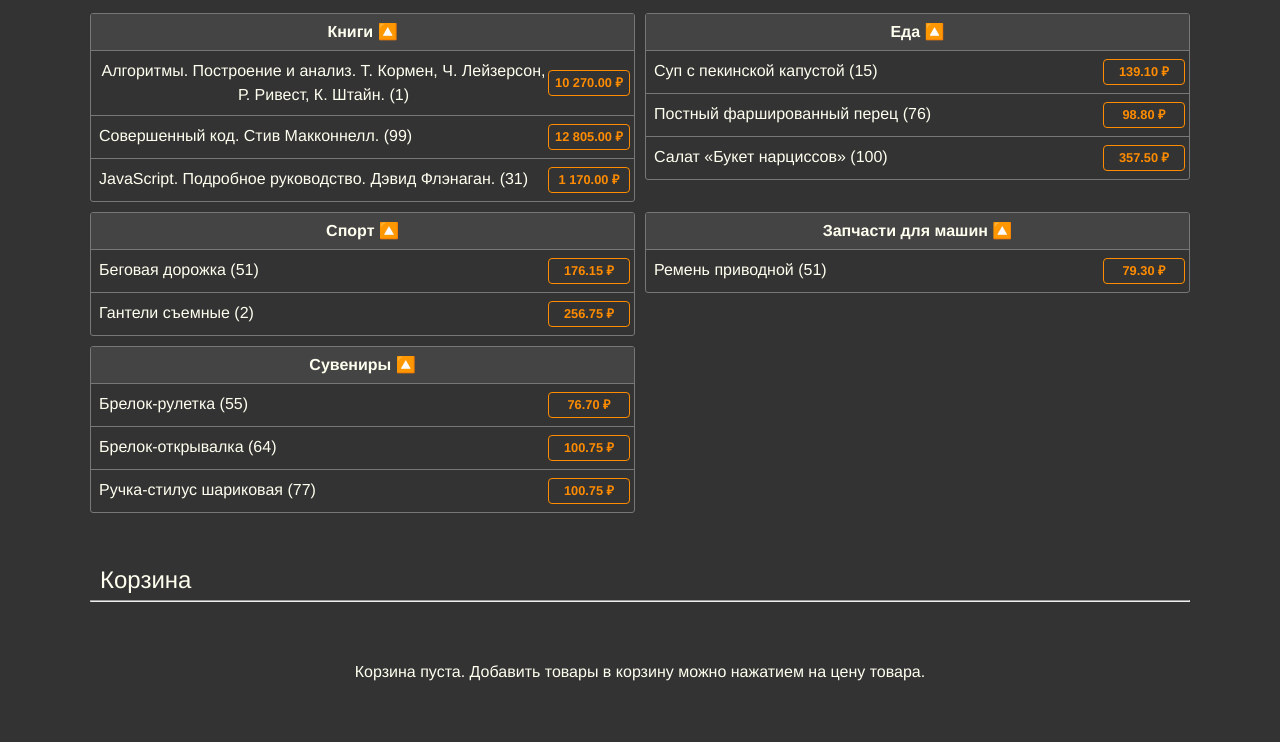
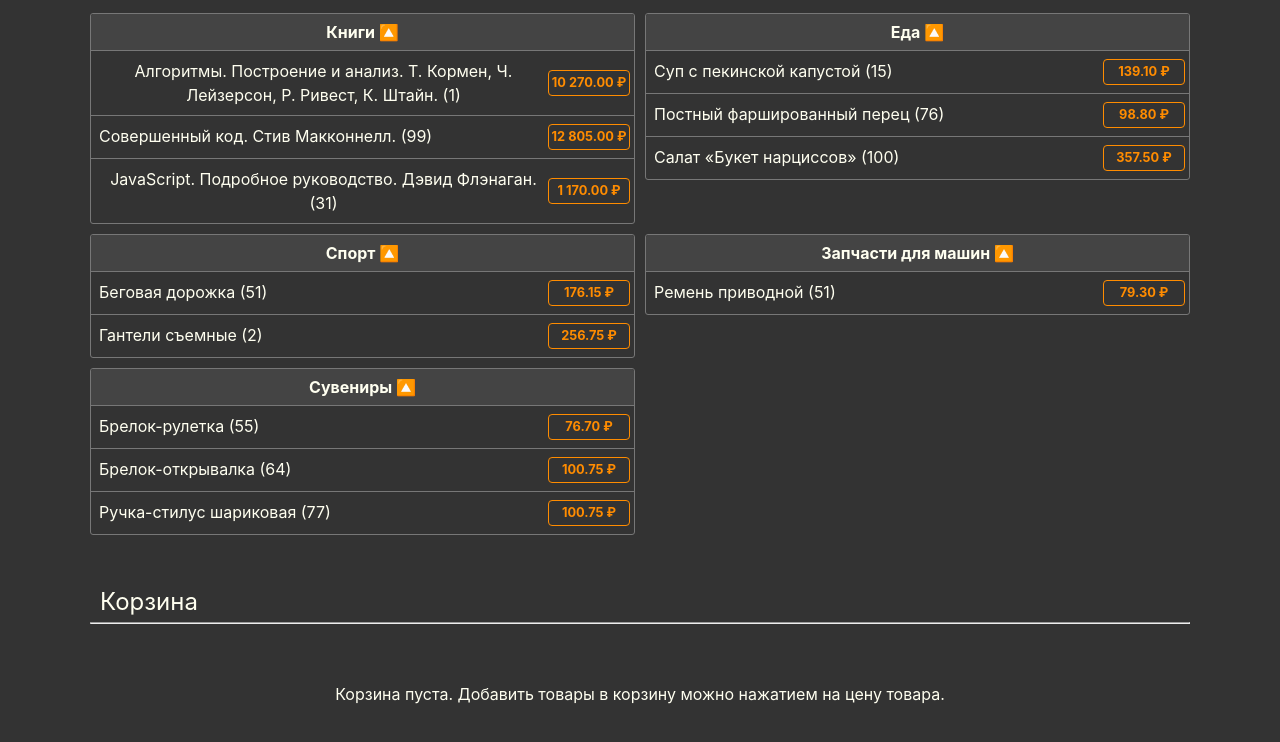
Before and after one commit to Dyasik/vue-shop, a Vue app: page / in a window 1280 px wide. Shown: the top 742 px of the page. Built offline with nearby package versions, Linux system fonts and the light colour scheme.

Commit message:
Improve RUB sign (₽) support; minor refactoring

```diff
--- a/src/App.vue
+++ b/src/App.vue
@@ -63,7 +63,8 @@ body {
 }
 
 #app {
-  font-family: Helvetica, Arial, sans-serif;
+  /* Added -apple-system font to support ₽ sign on iOS */
+  font-family: -apple-system, Helvetica, Arial, sans-serif;
   line-height: 1.5em;
   -webkit-font-smoothing: antialiased;
   -moz-osx-font-smoothing: grayscale;
--- a/src/filters/priceFormatter.js
+++ b/src/filters/priceFormatter.js
@@ -1,3 +1,7 @@
+const PRICE_DELIMITER = '.'
+const NBSP = '\u00A0'
+const CURRENCY_SYMBOL = '₽'
+
 export default (price) => {
   let [ whole, fraction ] = String(price).split(/[,.]/)
 
@@ -23,5 +27,5 @@ export default (price) => {
   // pad fractional part with zeroes
   fraction = fraction?.padEnd(2, '0') || '00'
 
-  return whole + '.' + fraction + '\u00A0₽'
+  return whole + PRICE_DELIMITER + fraction + NBSP + CURRENCY_SYMBOL
 }
```
